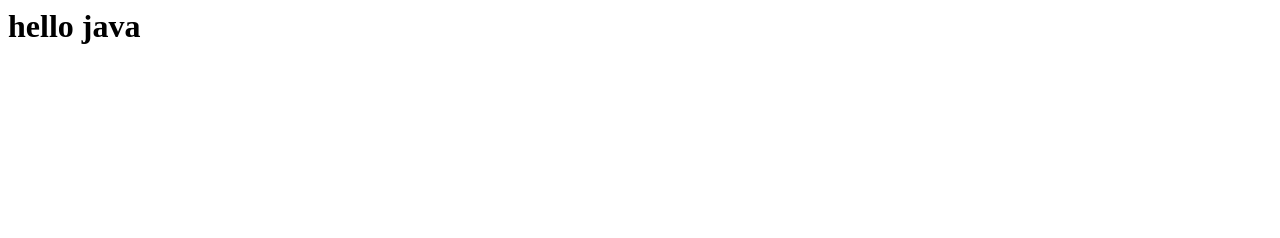
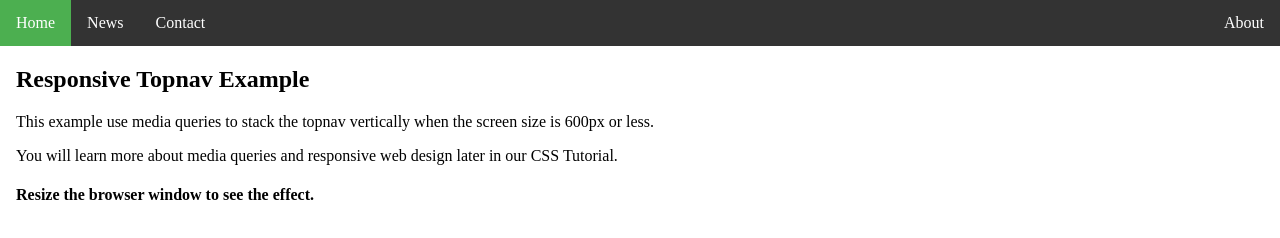
Before and after one commit to ICSE-Java-Code/Class-10-Coding-Solutions, a plain HTML site: page index.html in a window 1280 px wide. Drawn offline with Linux system fonts and the light colour scheme.

Commit message:
Update index.html

```diff
--- a/index.html
+++ b/index.html
@@ -1 +1,55 @@
-<h1>hello java</h1>
+<!DOCTYPE html>
+<html>
+<head>
+<meta name="viewport" content="width=device-width, initial-scale=1.0">
+<style>
+body {margin: 0;}
+
+ul.topnav {
+  list-style-type: none;
+  margin: 0;
+  padding: 0;
+  overflow: hidden;
+  background-color: #333;
+}
+
+ul.topnav li {float: left;}
+
+ul.topnav li a {
+  display: block;
+  color: white;
+  text-align: center;
+  padding: 14px 16px;
+  text-decoration: none;
+}
+
+ul.topnav li a:hover:not(.active) {background-color: #111;}
+
+ul.topnav li a.active {background-color: #4CAF50;}
+
+ul.topnav li.right {float: right;}
+
+@media screen and (max-width: 600px) {
+  ul.topnav li.right,
+  ul.topnav li {float: none;}
+}
+</style>
+</head>
+<body>
+
+<ul class="topnav">
+  <li><a class="active" href="#home">Home</a></li>
+  <li><a href="#news">News</a></li>
+  <li><a href="#contact">Contact</a></li>
+  <li class="right"><a href="#about">About</a></li>
+</ul>
+
+<div style="padding:0 16px;">
+  <h2>Responsive Topnav Example</h2>
+  <p>This example use media queries to stack the topnav vertically when the screen size is 600px or less.</p>
+  <p>You will learn more about media queries and responsive web design later in our CSS Tutorial.</p>
+  <h4>Resize the browser window to see the effect.</h4>
+</div>
+
+</body>
+</html>
```
